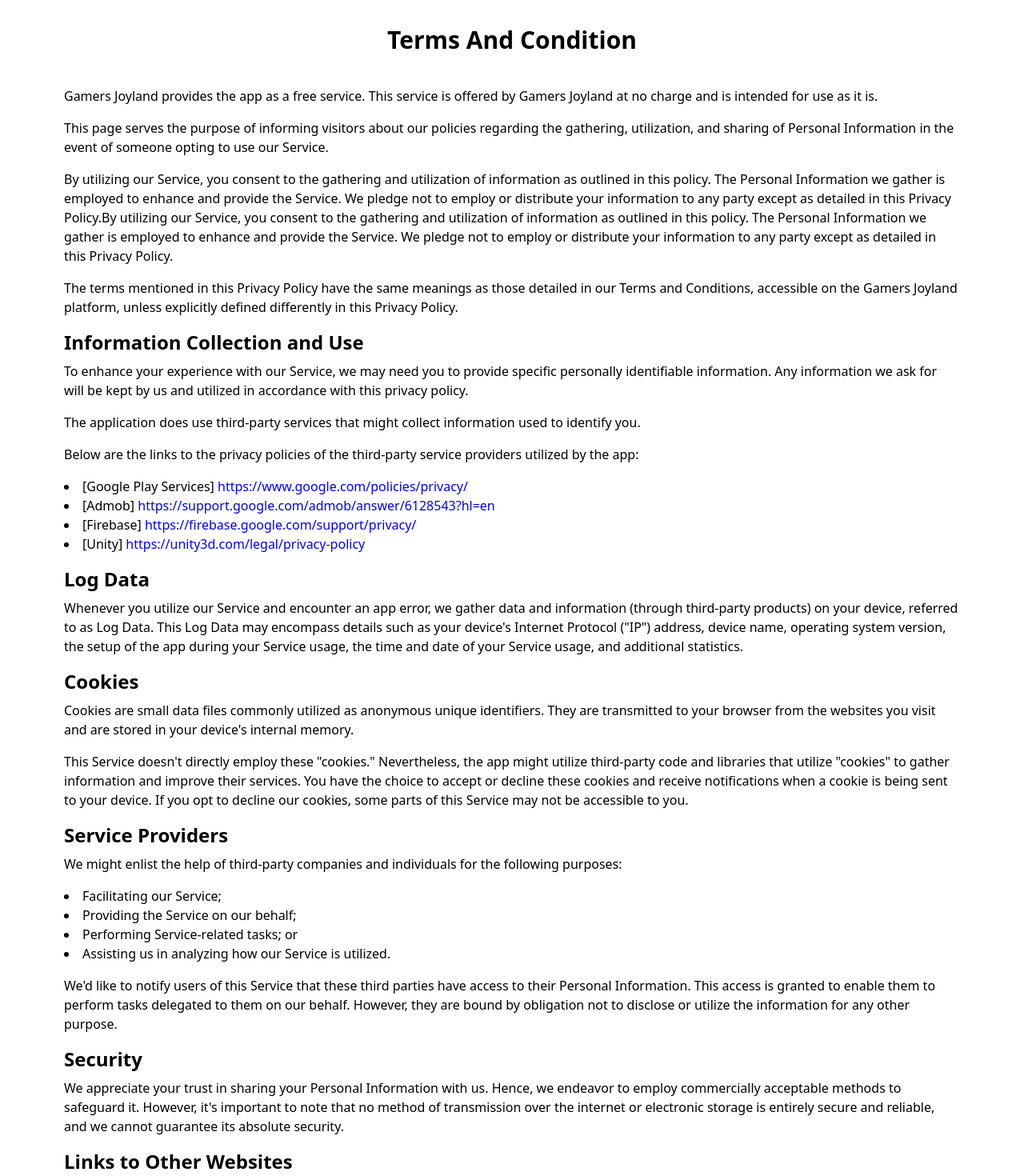
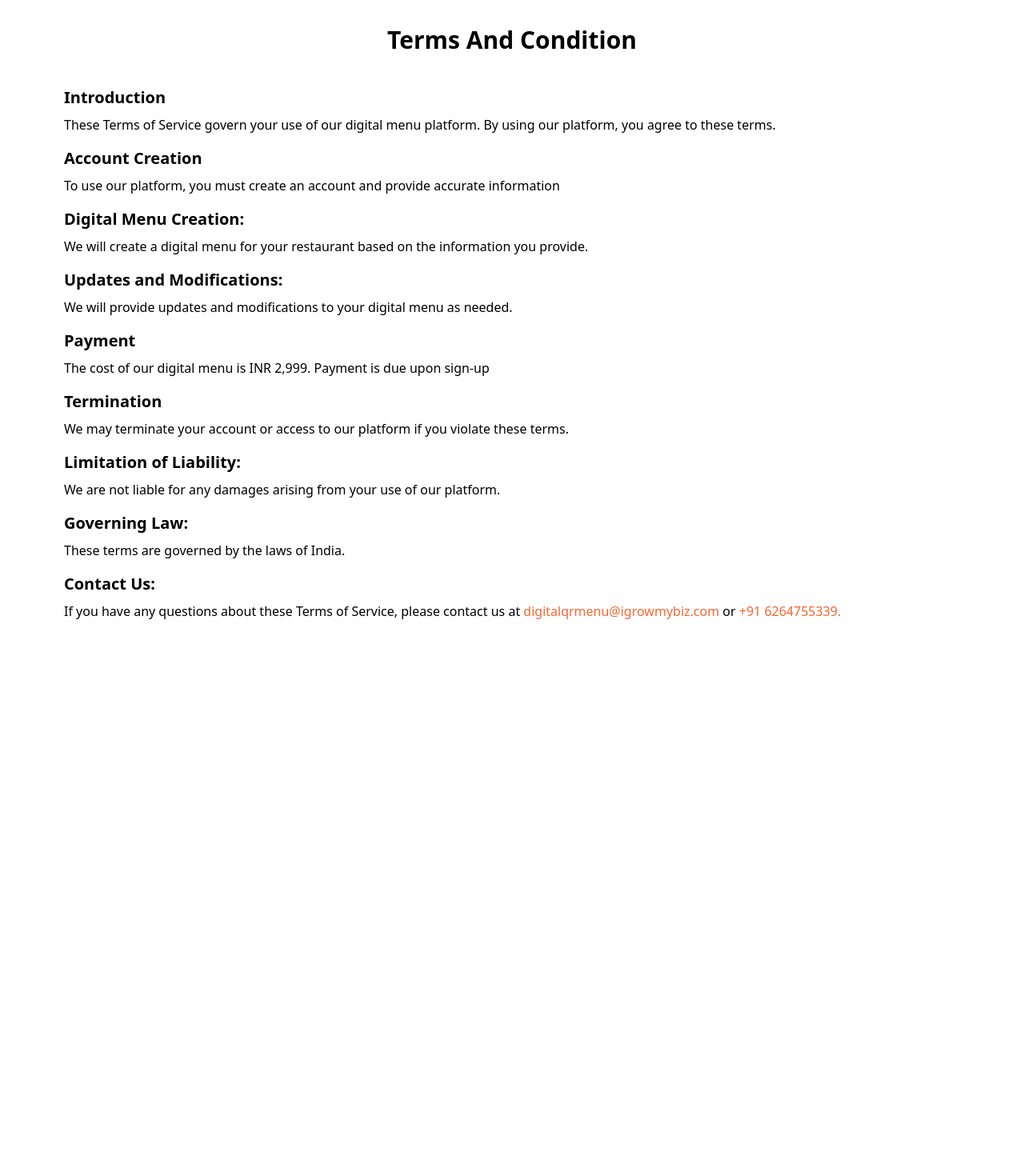
Before and after one commit to aniketkalawat88/landing-web, a Next.js app: page /Termsandcondition in a window 1280 px wide. Shown: the top 1470 px of the page at 80% size. After the commit the page ends 824 px from the top, so only its background shows below. Built offline with nearby package versions, Linux system fonts and the light colour scheme.

Commit message:
phone-view-terms-condition-content-bug-fix

```diff
--- a/src/components/Form-section.jsx
+++ b/src/components/Form-section.jsx
@@ -84,7 +84,7 @@
         />
         <button
           type="submit"
-          className={`bg-primary-main p-2.5 text-white text-xl font-medium px-5 rounded-xl mt-10`}
+          className={`bg-primary-main p-2.5 text-white text-xl font-medium px-5 rounded-xl mt-10 max-md:w-full`}
         >
           Let’s do it!
         </button>
@@ -104,7 +104,7 @@
           </div>
           <div className="flex items-center gap-4">
             <MdOutlineEmail className="text-primary-main text-xl" />
-            <p className="text-[#222222] ">digitalqrmenu@ igrowmybiz.com</p>
+            <p className="text-[#222222] ">digitalqrmenu@igrowmybiz.com</p>
           </div>
 
         </div>
--- a/src/components/Hero-section.jsx
+++ b/src/components/Hero-section.jsx
@@ -6,9 +6,9 @@
 const HeroSection = () => {
   return (
     <div id="home" className={`text-center md:py-10 py-4 md:mt-[10vw] mt-[17vh] md:px-0 px-6`}>
-        <h1 className={`text-secondary-main xl:text-[4rem] md:text-3xl text-xl font-bold md:leading-tight ${volkhvo.className}`}>Smart digital menu by <span className="text-primary-main">QR-CODE</span> <br /> a safe investment</h1>
+        <h1 className={`text-secondary-main xl:text-[4rem] md:text-3xl max-w-5xl mx-auto text-xl font-bold md:leading-tight ${volkhvo.className}`}>Smart digital menu by <span className="text-primary-main">QR-CODE</span>  a safe investment</h1>
         <p className="text-[#666666] md:text-xl text-sm md:leading-10">{`Discover 'The Future of Food Service' with Smart Digital QR Menu—transforming `} <br /> dining with efficient orders, cost savings, and advanced technology. </p>
-        <div className="text-primary-main font-medium border border-primary-main md:text-lg text-sm px-4 py-2 rounded-md lg:my-10 md:my-8 sm:my-4 my-2 shadow-[0px_8px_16px_0px_rgba(0,0,0,0.16)] w-fit mx-auto">
+        <div className="text-primary-main font-medium border border-primary-main md:text-lg text-xs px-4 py-2 rounded-md lg:my-10 md:my-8 sm:my-4 my-2 shadow-[0px_8px_16px_0px_rgba(0,0,0,0.16)] w-fit mx-auto">
         <FormPopup name="Get Free Demo" />
         </div>
     </div>
--- a/src/components/People-say.jsx
+++ b/src/components/People-say.jsx
@@ -48,11 +48,11 @@
     <div className="grid md:grid-cols-2 grid-cols-1 w-full h-full">
         <div>
         <div>
-            <h1 className={`xl:text-5xl md:text-3xl text-2xl font-bold ${volkhvo.className}`}>What people say<span className="text-primary-main"><br /> about us. </span></h1>
+            <h1 className={`xl:text-5xl md:text-3xl text-2xl font-bold max-md:text-center ${volkhvo.className}`}>What people say<span className="text-primary-main"><br /> about us. </span></h1>
             <p className="text-[#666666] max-w-sm mt-6">Our Clients send us bunch of smilies with our services and we love them.</p>
             <div>
-              <button className='HomeSlidePrev text-primaryMain absolute bottom-2 -translate-y-1/2  z-10 hover:bg-primary-main hover:text-white text-xl p-2 rounded-full border border-primary-main text-primary-main'><FaArrowLeft /></button>
-              <button className='HomeSlideNext text-primaryMain absolute bottom-2 -translate-y-1/2 md:left-14 left-20 z-10 hover:bg-primary-main hover:text-white text-xl p-2 rounded-full border border-primary-main text-primary-main'><FaArrowRight /></button>
+              <button className='HomeSlidePrev text-primaryMain absolute bottom-2 max-md:left-1/3 -translate-y-1/2 z-10 hover:bg-primary-main hover:text-white text-xl p-2 rounded-full border border-primary-main text-primary-main'><FaArrowLeft /></button>
+              <button className='HomeSlideNext text-primaryMain absolute bottom-2 max-md:left-1/2 -translate-y-1/2 md:left-14 left-20 z-10 hover:bg-primary-main hover:text-white text-xl p-2 rounded-full border border-primary-main text-primary-main'><FaArrowRight /></button>
             </div>
           </div>
         </div>
--- a/src/pages/Termsandcondition/index.jsx
+++ b/src/pages/Termsandcondition/index.jsx
@@ -1,4 +1,5 @@
 /* eslint-disable react/no-unescaped-entities */
+import Link from 'next/link'
 import React from 'react'
 
 const Termsandcondition = () => {
@@ -10,173 +11,48 @@
       Terms And Condition
     </h1>
     <br />
+    <h2 className="text-xl font-bold mb-2 dark:text-primary-main">Introduction</h2>
     <p className="mb-4">
-      Gamers Joyland provides the app as a free service. This service is offered
-      by Gamers Joyland at no charge and is intended for use as it is.
+    These Terms of Service govern your use of our digital menu platform. By using our platform, you agree to these terms.
     </p>
+    <h2 className="text-xl font-bold mb-2 dark:text-primary-main">Account Creation</h2>
     <p className="mb-4">
-      This page serves the purpose of informing visitors about our policies
-      regarding the gathering, utilization, and sharing of Personal Information
-      in the event of someone opting to use our Service.
+    To use our platform, you must create an account and provide accurate information
     </p>
-    <p className="mb-4">
-      By utilizing our Service, you consent to the gathering and utilization of
-      information as outlined in this policy. The Personal Information we gather
-      is employed to enhance and provide the Service. We pledge not to employ or
-      distribute your information to any party except as detailed in this
-      Privacy Policy.By utilizing our Service, you consent to the gathering and
-      utilization of information as outlined in this policy. The Personal
-      Information we gather is employed to enhance and provide the Service. We
-      pledge not to employ or distribute your information to any party except as
-      detailed in this Privacy Policy.
-    </p>
-    <p className="mb-4">
-      The terms mentioned in this Privacy Policy have the same meanings as those
-      detailed in our Terms and Conditions, accessible on the Gamers Joyland
-      platform, unless explicitly defined differently in this Privacy Policy.
-    </p>
-    <h2 className="text-2xl font-bold mb-2 dark:text-primary-main">
-      Information Collection and Use
+    <h2 className="text-xl font-bold mb-2 dark:text-primary-main">
+    Digital Menu Creation:
     </h2>
     <p className="mb-4">
-      To enhance your experience with our Service, we may need you to provide
-      specific personally identifiable information. Any information we ask for
-      will be kept by us and utilized in accordance with this privacy policy.
+    We will create a digital menu for your restaurant based on the information you provide.
     </p>
+    <h2 className="text-xl font-bold mb-2 dark:text-primary-main">Updates and Modifications: </h2>
     <p className="mb-4">
-      The application does use third-party services that might collect
-      information used to identify you.
+    We will provide updates and modifications to your digital menu as needed.
     </p>
-    <p className="mb-4">
-      Below are the links to the privacy policies of the third-party service
-      providers utilized by the app:
-    </p>
-    <ul className="list-disc list-inside mb-4">
-      <li>
-        [Google Play Services]{" "}
-        <a
-          style={{ color: "blue" }}
-          href="https://www.google.com/policies/privacy/"
-        >
-          https://www.google.com/policies/privacy/{" "}
-        </a>{" "}
-      </li>
-      <li>
-        [Admob]{" "}
-        <a
-          style={{ color: "blue" }}
-          href="https://support.google.com/admob/answer/6128543?hl=en"
-        >
-          https://support.google.com/admob/answer/6128543?hl=en{" "}
-        </a>
-      </li>
-      <li>
-        [Firebase]{" "}
-        <a
-          style={{ color: "blue" }}
-          href="https://firebase.google.com/support/privacy/"
-        >
-          https://firebase.google.com/support/privacy/{" "}
-        </a>{" "}
-      </li>
-      <li>
-        [Unity]{" "}
-        <a
-          style={{ color: "blue" }}
-          href="https://unity3d.com/legal/privacy-policy"
-        >
-          https://unity3d.com/legal/privacy-policy{" "}
-        </a>{" "}
-      </li>
-    </ul>
-    <h2 className="text-2xl font-bold mb-2 dark:text-primary-main">Log Data</h2>
-    <p className="mb-4">
-      Whenever you utilize our Service and encounter an app error, we gather
-      data and information (through third-party products) on your device,
-      referred to as Log Data. This Log Data may encompass details such as your
-      device's Internet Protocol ("IP") address, device name, operating system
-      version, the setup of the app during your Service usage, the time and date
-      of your Service usage, and additional statistics.
-    </p>
-    <h2 className="text-2xl font-bold mb-2 dark:text-primary-main">Cookies</h2>
-    <p className="mb-4">
-      Cookies are small data files commonly utilized as anonymous unique
-      identifiers. They are transmitted to your browser from the websites you
-      visit and are stored in your device's internal memory.
-    </p>
-    <p className="mb-4">
-      This Service doesn't directly employ these "cookies." Nevertheless, the
-      app might utilize third-party code and libraries that utilize "cookies" to
-      gather information and improve their services. You have the choice to
-      accept or decline these cookies and receive notifications when a cookie is
-      being sent to your device. If you opt to decline our cookies, some parts
-      of this Service may not be accessible to you.
-    </p>
-    <h2 className="text-2xl font-bold mb-2 dark:text-primary-main">
-      Service Providers
+    <h2 className="text-xl font-bold mb-2 dark:text-primary-main">
+    Payment
     </h2>
     <p className="mb-4">
-      We might enlist the help of third-party companies and individuals for the
-      following purposes:
+    The cost of our digital menu is INR 2,999. Payment is due upon sign-up
     </p>
-    <ul className="list-disc list-inside mb-4">
-      <li>Facilitating our Service; </li>
-      <li>Providing the Service on our behalf; </li>
-      <li>Performing Service-related tasks; or </li>
-      <li>Assisting us in analyzing how our Service is utilized. </li>
-    </ul>
-    <p className="mb-4">
-      We'd like to notify users of this Service that these third parties have
-      access to their Personal Information. This access is granted to enable
-      them to perform tasks delegated to them on our behalf. However, they are
-      bound by obligation not to disclose or utilize the information for any
-      other purpose.
-    </p>
-    <h2 className="text-2xl font-bold mb-2 dark:text-primary-main">Security</h2>
-    <p className="mb-4">
-      We appreciate your trust in sharing your Personal Information with us.
-      Hence, we endeavor to employ commercially acceptable methods to safeguard
-      it. However, it's important to note that no method of transmission over
-      the internet or electronic storage is entirely secure and reliable, and we
-      cannot guarantee its absolute security.
-    </p>
-    <h2 className="text-2xl font-bold mb-2 dark:text-primary-main">
-      Links to Other Websites
+    <h2 className="text-xl font-bold mb-2 dark:text-primary-main">
+    Termination
     </h2>
     <p className="mb-4">
-      This Service might include links to other websites. Clicking on a
-      third-party link will redirect you to that site. It's important to note
-      that these external sites are not operated by us. Therefore, we strongly
-      recommend reviewing the Privacy Policy of these websites. We have no
-      control over the content, privacy policies, or practices of any
-      third-party sites or services and assume no responsibility for them.
+    We may terminate your account or access to our platform if you violate these terms.
     </p>
-    <h2 className="text-2xl font-bold mb-2 dark:text-primary-main">
-      Children's Privacy
+    <h2 className="text-xl font-bold mb-2 dark:text-primary-main">
+    Limitation of Liability:
     </h2>
     <p className="mb-4">
-      These Services are not designed for individuals under the age of 13. We do
-      not knowingly gather personally identifiable information from children
-      under 13 years old. If we discover that a child under 13 has provided us
-      with personal information, we will promptly remove it from our servers. If
-      you are a parent or guardian and are aware that your child has provided us
-      with personal information, please contact us so we can take appropriate
-      action.
+    We are not liable for any damages arising from your use of our platform.
     </p>
-    <h2 className="text-2xl font-bold mb-2 dark:text-primary-main">
-      Changes to This Privacy Policy
-    </h2>
+    <h2 className="text-xl font-bold mb-2 dark:text-primary-main">Governing Law:</h2>
     <p className="mb-4">
-      We may periodically update our Privacy Policy. Hence, we recommend that
-      you check this page regularly for any changes. We will notify you of any
-      updates by posting the revised Privacy Policy on this page.
+    These terms are governed by the laws of India.
     </p>
-    <p className="mb-4">This policy is effective as of May 15, 2024.</p>
-    <h2 className="text-2xl font-bold mb-2 dark:text-primary-main">Contact Us</h2>
-    <p className="mb-4">
-      If you have any questions or suggestions regarding our Privacy Policy,
-      feel free to contact us at gamersjoyland@gmail.com.
-    </p>
+    <h2 className="text-xl font-bold mb-2 dark:text-primary-main">Contact Us:</h2>
+    <p className="mb-4"> If you have any questions about these Terms of Service, please contact us at <Link href="mailto:digitalqrmenu@igrowmybiz.com" className="text-primary-main"> digitalqrmenu@igrowmybiz.com</Link> or <Link href="tel:6264755339" className="text-primary-main">+91 6264755339.</Link></p>
   </div>
 </div>
 
```
Also changed, not shown: src/components/Digital-Menu.jsx (+8 -8 lines), src/components/Digital-Qr.jsx (+8 -8 lines), src/components/Hero-section-2.jsx (+52 -14 lines), src/components/Navbar.jsx (+5 -3 lines).
